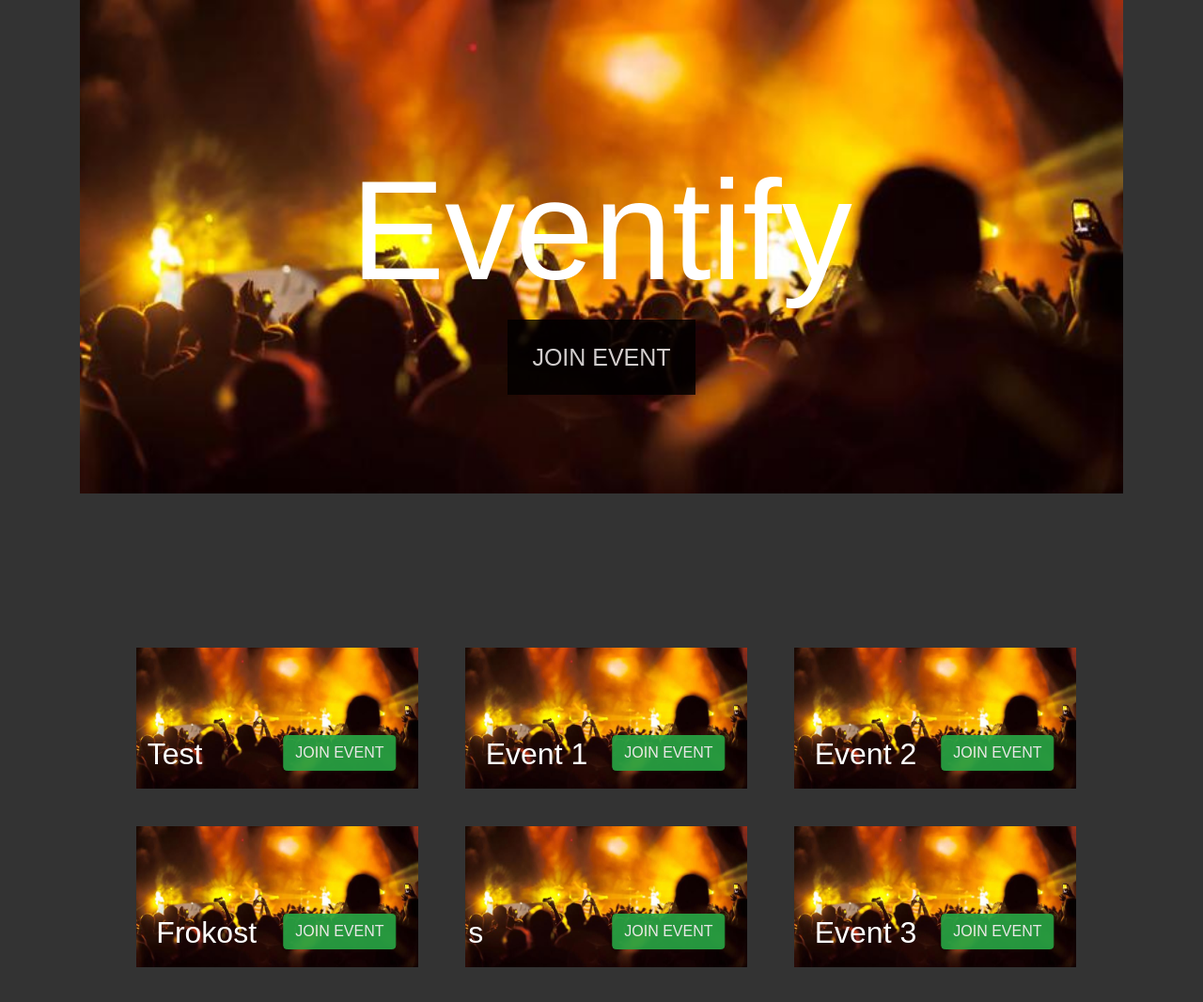
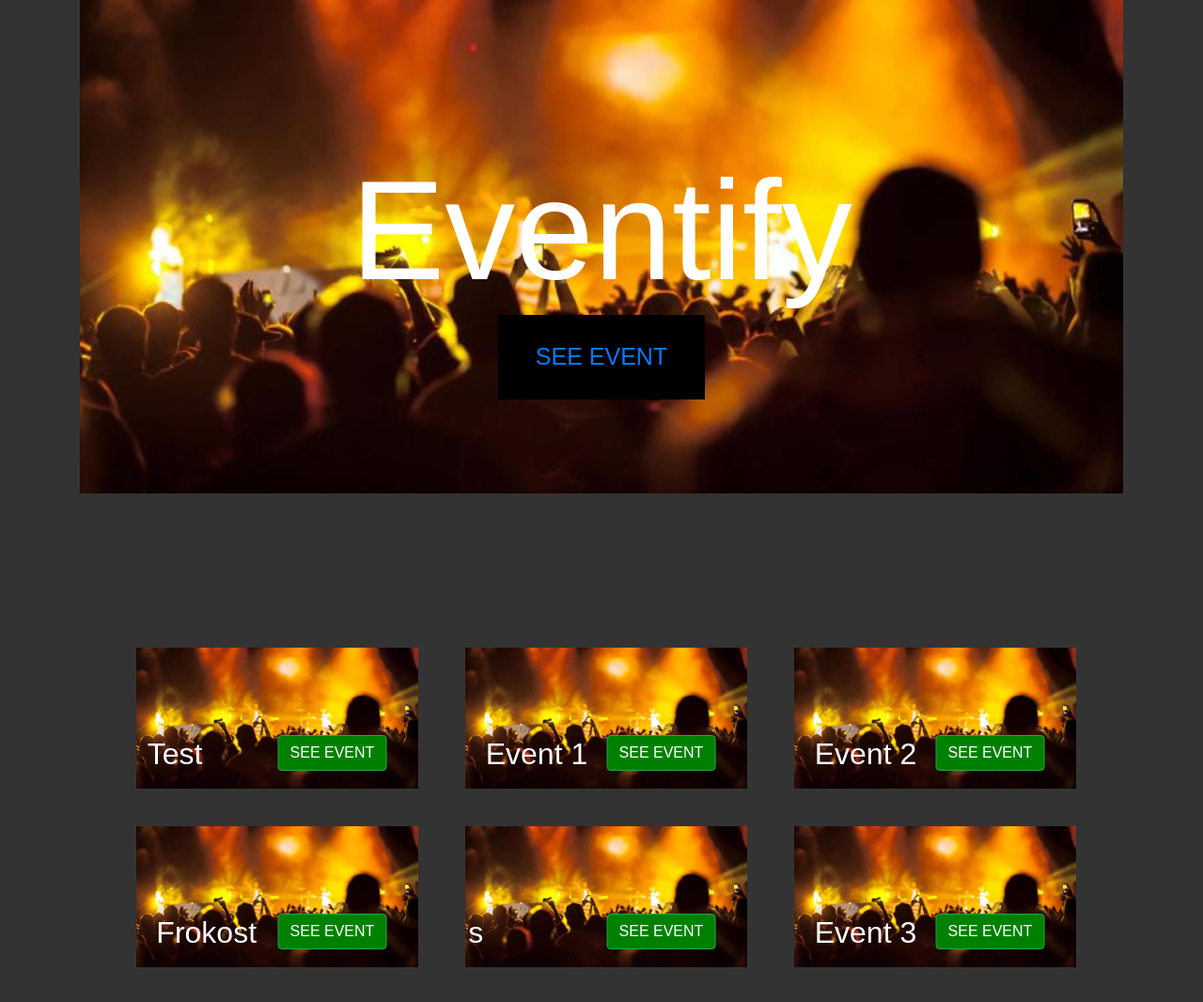
Before and after one commit to vicjor/TDT4140-Eventify, a Django app: page / in a window 1280 px wide. Shown: the part 57-1123 px from the top of the page at 94% size. Run offline with Django 3.2, Linux system fonts and the light colour scheme; data comes from the database, SQL or seed files in the repository; both versions use the stored data as it was after the commit; some libraries are stand-ins or nearby versions.

Commit message:
Merge branch 'Events' of https://gitlab.stud.idi.ntnu.no/programvareutvikling-v19/gruppe-33 into Events
# Conflicts:
#	eventify/event/static/event/main.css

```diff
--- a/eventify/event/static/event/main.css
+++ b/eventify/event/static/event/main.css
@@ -74,24 +74,23 @@ ul {
     top: 30%;
     left: 50%;
     transform: translate(-50%, -50%);
-    color: white;
     background: black;
     font: 25px comfortaa, sans-serif;
-    opacity: .8;
-    width: 200px;
-    height: 80px;
+    width: 220px;
+    height: 90px;
     border: none;
+    text-align: center;
+    padding-top: 30px;
 }
 
 .button_header:hover{
-    width: 210px;
-    height: 100px;
     background: orangered;
+    font-weight: bold;
 }
 
-#button_opacity {
-    opacity: .9;
+.btn-success {
     transform: translate(30%, -50%);
+    background: green;
 }
 
 .bg-steel {
@@ -216,10 +215,10 @@ ul {
 .footer {
     background-color: black;
     width: 100%;
-    height: 50px;
+    height: 100px;
     position: absolute;
     bottom: 0;
-
+    opacity: .8;
 
 }
 
--- a/eventify/event/templates/event/base.html
+++ b/eventify/event/templates/event/base.html
@@ -88,7 +88,7 @@
           Contact:
           <br>
           <i class="fab fa-facebook-f" style="font-size: 20px; color:#3b5998;">  </i>Facebook
-
+    <br>
           <i class="fab fa-twitter" style="font-size: 20px; color:#1DA1F2;">  </i>Twitter
       </div>
 
--- a/eventify/event/templates/event/home.html
+++ b/eventify/event/templates/event/home.html
@@ -19,9 +19,11 @@
             <p>Eventify</p>
 
         </div>
-
-         <button class="button_header" href="">JOIN EVENT</button>
-
+        {% if user.is_authenticated %}
+             <a class="button_header" href="{% url 'event-detail' events.first.id %}" type="submit">JOIN EVENT</a>
+        {% else  %}
+            <a class="button_header" href="{% url 'event-detail' events.first.id %}" type="submit">SEE EVENT</a>
+        {% endif %}
 
 
     </div>
@@ -40,8 +42,12 @@
                     </div>
 
                 <div class="overlay-text-ticket">
-                <button class="btn btn-success" id="button_opacity"  href="{% url 'event-detail' event.id %}" >JOIN EVENT</button>
-                    </div>
+                        {% if user.is_authenticated %}
+                            <a class="btn btn-success"  href="{% url 'event-detail' event.id %}" type="submit">JOIN EVENT</a>
+                        {% else  %}
+                            <a class="btn btn-success" href="{% url 'event-detail' events.first.id %}" type="submit">SEE EVENT</a>
+                        {% endif %}
+                </div>
 
             </div>
 
--- a/eventify/users/templates/users/logout.html
+++ b/eventify/users/templates/users/logout.html
@@ -1,6 +1,7 @@
 {% extends "event/base.html" %}
 {% block content %}
-    <h2>You have been logged out!</h2>
+<br>
+    <h2 style="color:white;">You have been logged out!</h2>
     <div class="border-top pt-3">
         <small class="text-muted">
             <a href="{% url 'login' %}">Log In Again</a>
```
Also changed, not shown: eventify/event/templates/event/my_events.html (+30 -8 lines), eventify/db.sqlite3.
